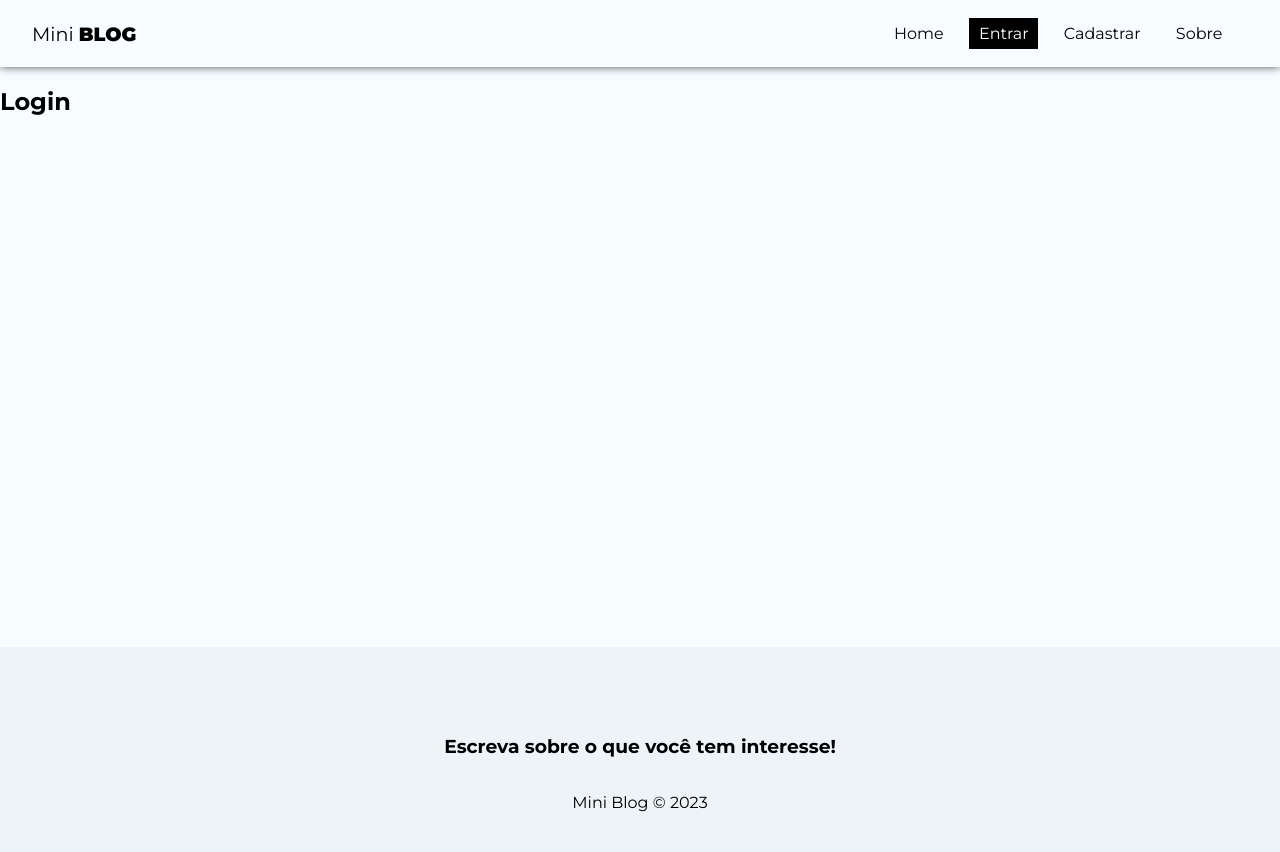
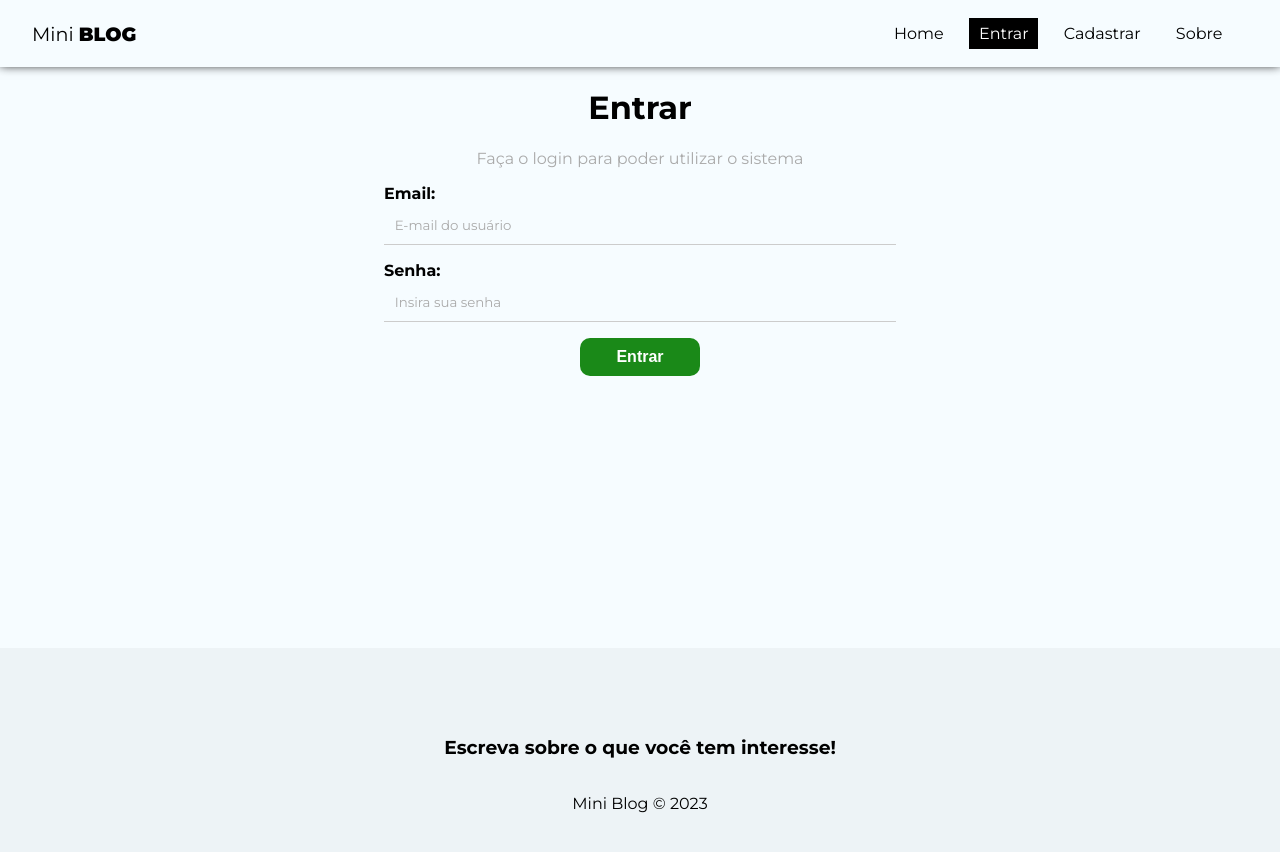
Before and after one commit to VitorCruz78/MiniBlog, a React (Create React App) app in the folder miniblog/: page /login in a window 1280 px wide. Shown: the top 852 px of the page. Built offline with nearby package versions, Linux system fonts and the light colour scheme; no server answers.

Commit message:
Blocking page without authentication and structure page login

```diff
--- a/miniblog/src/App.js
+++ b/miniblog/src/App.js
@@ -46,9 +46,10 @@
             <Routes>
               <Route path='/' element={<Home />} />
               <Route path='/about' element={<About />} />
-              <Route path='/login' element={<Login />} /><Route path='/register' element={<Register />} />
-              <Route path='/posts/create' element={<CreatePost />} />
-              <Route path='/dashboard' element={<Dashboard />} />
+              <Route path='/login' element={!user ? <Login /> : <Navigate to="/" />} /><Route path='/register' element={!user ? <Register /> : <Navigate to="/" />} />
+              <Route path='/posts/create' element={user ? <CreatePost /> : <Navigate to="/login" />} />
+              <Route path='/dashboard' element={user ? <Dashboard /> : <Navigate to="/login" />} />
+
             </Routes>
           </div>
           <Footer />
--- a/miniblog/src/components/NavBar.js
+++ b/miniblog/src/components/NavBar.js
@@ -9,6 +9,7 @@
 export default function Navbar() {
 
     const { user } = useAuthValue()
+    const { logout } = useAuthentication()
 
     return (
         <nav className={styles.navbar}>
@@ -42,6 +43,11 @@
                 <li>
                     <NavLink to="/about">Sobre</NavLink>
                 </li>
+                {user && (
+                    <li>
+                        <a onClick={logout}>Sair</a>
+                    </li>
+                )}
             </ul>
         </nav>
     )
--- a/miniblog/src/hooks/useAuthentication.js
+++ b/miniblog/src/hooks/useAuthentication.js
@@ -68,6 +68,13 @@
         }
     }
 
+    // logout - sign out
+    function logout() {
+        checkIfIsCancelled()
+
+        signOut(auth)
+    }
+
     useEffect(() => {
         return () => setCancelled(true)
     }, [])
@@ -77,5 +84,6 @@
         createUser,
         error,
         loading,
+        logout,
     }
 }
--- a/miniblog/src/pages/About/About.js
+++ b/miniblog/src/pages/About/About.js
@@ -1,10 +1,13 @@
 //CSS
+import { Link } from 'react-router-dom'
 import styles from './About.module.css'
 
 export default function About() {
     return (
-        <div>
-            <h1>About</h1>
+        <div className={styles.about}>
+            <h2>Sobre o Mini <span>Blog</span></h2>
+            <p>Este projeto consiste em um blog feito com React no front-end e Firebase no back-end.</p>
+            <Link to="/posts/create" className="btn">Criar post</Link>
         </div>
     )
 }
--- a/miniblog/src/pages/About/About.module.css
+++ b/miniblog/src/pages/About/About.module.css
@@ -0,0 +1,17 @@
+.about {
+    text-align: center;
+    display: flex;
+    flex-direction: column;
+    align-items: center;
+}
+
+.about p {
+    color: #aaa;
+    margin-bottom: 2em;
+}
+
+.about a {
+    display: block;
+    margin-top: 15px;
+    padding: 10px 15px;
+}
--- a/miniblog/src/pages/Login/Login.js
+++ b/miniblog/src/pages/Login/Login.js
@@ -1,10 +1,62 @@
 import styles from './Login.module.css'
 
+import { useAuthentication } from '../../hooks/useAuthentication'
+import { useState, useEffect } from 'react'
+
 export function Login() {
+
+    const [email, setEmail] = useState('')
+    const [password, setPassword] = useState('')
+    const [error, setError] = useState('')
+
+    const { createUser, error: authError, loading } = useAuthentication()
+
+    async function handleSubmit(e) {
+        e.preventDefault()
+
+        setError('')
+        const user = {
+            email,
+            password
+        }
+
+        const res = await createUser(user)
+
+        console.log(res)
+    }
+
+    useEffect(() => {
+
+        if (authError) {
+            setError(authError)
+        }
+
+    }, [authError])
+
     return (
         <>
-            <div>
-                <h2>Login</h2>
+            <div className={styles.login}>
+                <h1>Entrar</h1>
+                <p>Faça o login para poder utilizar o sistema</p>
+                <form onSubmit={handleSubmit}>
+                    <label>
+                        <span>Email:</span>
+                        <input type="email" name='email' placeholder='E-mail do usuário'
+                            value={email}
+                            onChange={(e) => setEmail(e.target.value)}>
+                        </input>
+                    </label>
+                    <label>
+                        <span>Senha:</span>
+                        <input type="password" name='password' placeholder='Insira sua senha'
+                            value={password}
+                            onChange={(e) => setPassword(e.target.value)}>
+                        </input>
+                    </label>
+                    {!loading && <button className='btn'>Entrar</button>}
+                    {loading && <button className='btn' disabled>Aguarde...</button>}
+                    {error && <p className='error'>{error}</p>}
+                </form>
             </div>
         </>
     )
--- a/miniblog/src/pages/Login/Login.module.css
+++ b/miniblog/src/pages/Login/Login.module.css
@@ -0,0 +1,7 @@
+.login {
+    text-align: center;
+}
+
+.login p {
+    color: #aaa;
+}
```
